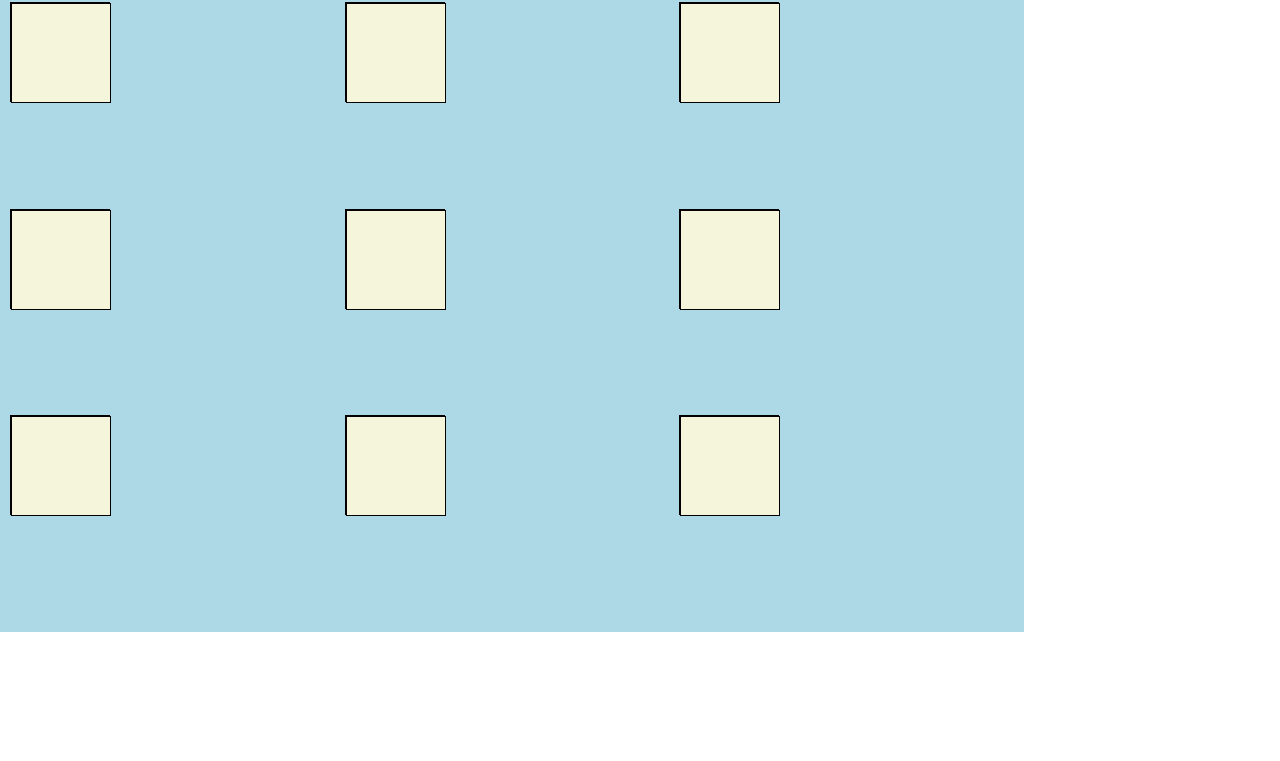
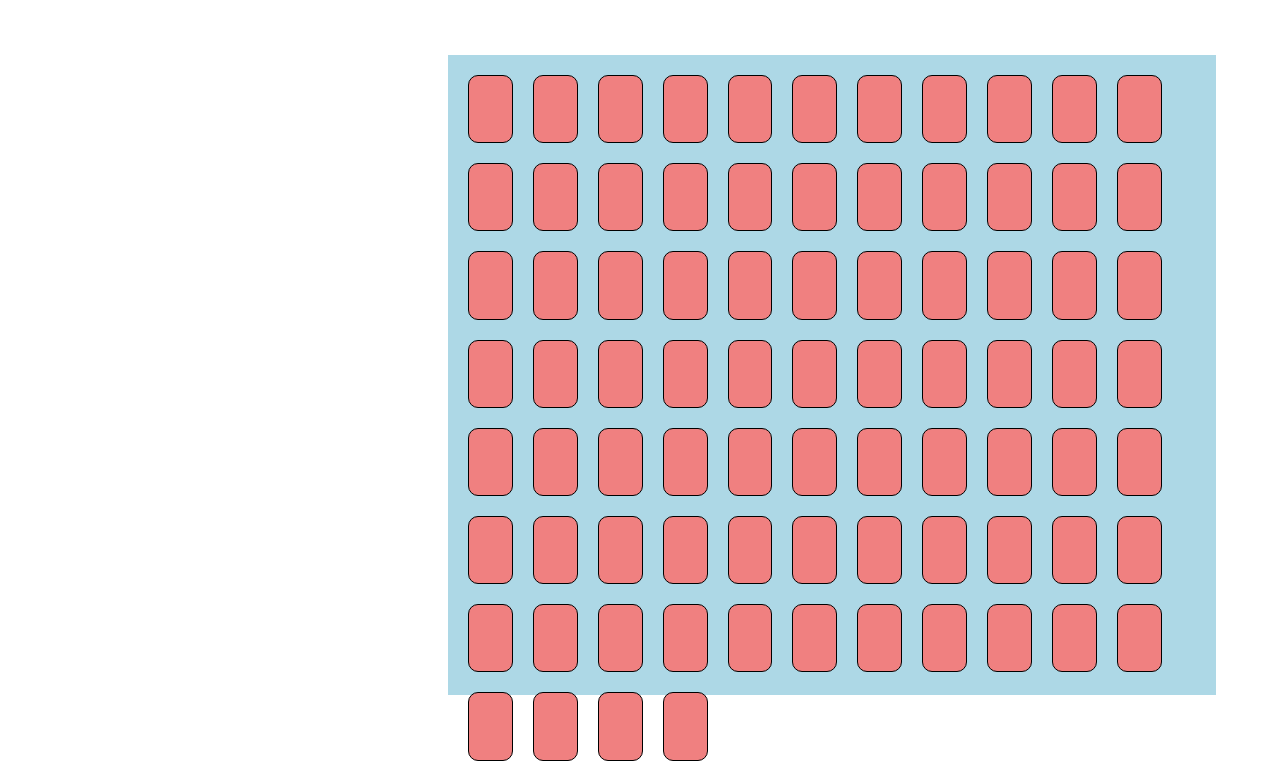
Before and after one commit to Artifice-219/sudoku, a plain HTML site: page index.html in a window 1280 px wide. Shown: the part 45-806 px from the top of the page. Drawn offline with Linux system fonts and the light colour scheme.

Commit message:
started designing for the UI

```diff
--- a/index.html
+++ b/index.html
@@ -1,3 +1,4 @@
+<!DOCTYPE html>
 <html lang="en">
 <head>
     <meta charset="UTF-8">
@@ -7,37 +8,9 @@
 </head>
 <body>
     <h1>Sudoku Game</h1>
-    <div class="board">
-        <div class="cell">
-            <input class="cell" type="text" name="" id="">
-        </div>
-        <div class="cell">
-            <input class="cell" type="text" name="" id="">
-        </div>
-        <div class="cell">
-            <input class="cell" type="text" name="" id="">
-        </div>
-        <div class="cell">
-            <input class="cell" type="text" name="" id="">
-        </div>
-        <div class="cell">
-            <input class="cell" type="text" name="" id="">
-        </div>
-        <div class="cell">
-            <input class="cell" type="text" name="" id="">
-        </div>
-        <div class="cell">
-            <input class="cell" type="text" name="" id="">
-        </div>
-        <div class="cell">
-            <input class="cell" type="text" name="" id="">
-        </div>
-        <div class="cell">
-            <input class="cell" type="text" name="" id="">
-        </div>
-    </div>
-
+    <div class="board" id="board"></div>
 
     <script src="scripts.js"></script>
+    <!-- board creation -->
 </body>
 </html>
--- a/scripts.js
+++ b/scripts.js
@@ -103,11 +103,36 @@ let board = [
 // place some random values first
 board = seed(board, 8);
 
+if(!step_up(board)){
 
+  let board = [
+    [0, 0, 0, 0, 0, 0, 0, 0, 0],
+    [0, 0, 0, 0, 0, 0, 0, 0, 0],
+    [0, 0, 0, 0, 0, 0, 0, 6, 0],
+    [0, 0, 0, 0, 0, 0, 0, 0, 0],
+    [0, 0, 3, 0, 0, 0, 0, 0, 0],
+    [0, 0, 0, 0, 0, 0, 0, 0, 0],
+    [0, 0, 0, 0, 0, 0, 0, 0, 0],
+    [0, 0, 0, 0, 0, 0, 5, 0, 0],
+    [0, 0, 0, 0, 9, 0, 0, 0, 0],
+  ];
 
-step_up(board);
+  // place some random values first
+board = seed(board, 8);
+
+  step_up(board);
+
+}
 
 for(let row of board){
     const row_str = row.join(' ');
     console.log(row_str);
 }
+
+const div_board = document.getElementById('board'); // Corrected line
+
+for (let i = 0; i < 81; i++) {
+    let cell = document.createElement('div');
+    cell.classList.add('cell');
+    div_board.appendChild(cell);
+}
--- a/styles.css
+++ b/styles.css
@@ -4,20 +4,31 @@
     box-sizing: border-box;
 }
 
+body{
+
+    display: flex;
+    justify-content: center;
+}
+
 .board{
 
+    position: absolute;
+    top: 100px;
+    right: 5%;
     height: 80%;
-    width: 80%;
+    width: 60%;
     background-color: lightblue;
     padding: 10px;
-    display: grid;
-    grid-template-columns: repeat(3, 1fr);
+    display: flex;
+    flex-wrap: wrap;
 }
 
 .cell{
 
-    height: 100px;
-    width: 100px;
-    background-color: beige;
+    height: 11%;
+    width: 6%;
+    background-color: lightcoral;
     border: 1px solid black;
+    margin: 10px;
+    border-radius: 10px;
 }
```
